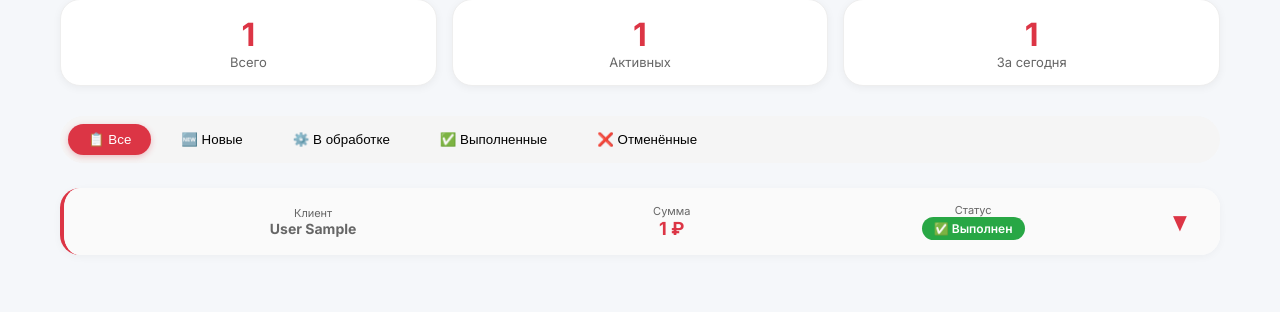
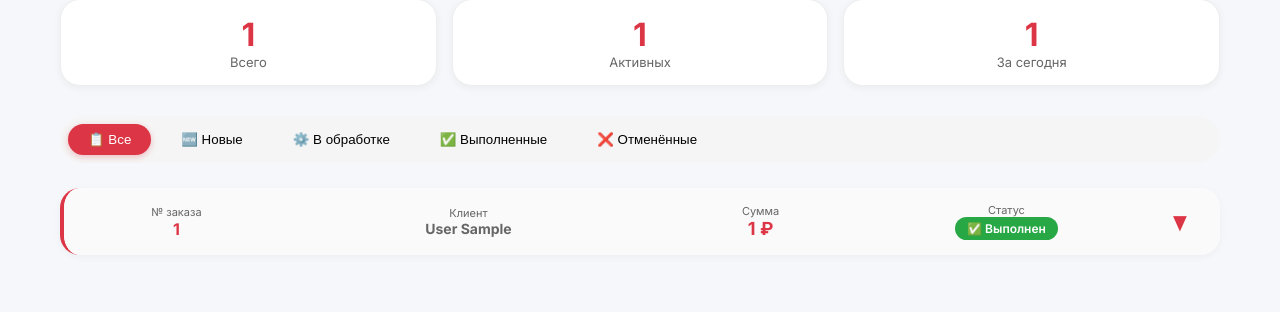
Before and after one commit to emilsttop/diplom_site, a Django app: template orders/templates/orders/manager_dashboard.html in a window 1280 px wide. Shown: the part 244-556 px from the top of the page. Run offline with Django 5.2, Linux system fonts and the light colour scheme; tables that the repository leaves empty hold one stand-in row (values such as "Sample post"); the template is opened without the code that fills it: values that come from a table or form of the project are taken from there, most other values are stand-ins (such as "Sample title", 1, 10 or a date in 2020).

Commit message:
Добавлен номер заказа в шапку карточки и регион в детальную информацию

```diff
--- a/orders/templates/orders/manager_dashboard.html
+++ b/orders/templates/orders/manager_dashboard.html
@@ -398,6 +398,10 @@
     {% for order in orders %}
     <div class="order-card {% if order.has_unread_messages %}has-unread{% endif %}" data-status="{{ order.status }}" data-order-id="{{ order.id }}">
         <div class="order-header" onclick="toggleOrder({{ order.id }})">
+    <div style="flex: 1;">
+        <div style="font-size: 11px; color: #666;">№ заказа</div>
+        <div class="order-id" style="font-weight: bold;">{{ order.id }}</div>
+    </div>
     <div style="flex: 2;">
         <div style="font-size: 11px; color: #666;">Клиент</div>
         <div class="order-client" style="font-weight: bold;">{{ order.client.last_name }} {{ order.client.first_name }}</div>
@@ -419,7 +423,6 @@
     </div>
     <div class="expand-icon">▼</div>
 </div>
-
         <div class="order-details" id="details-{{ order.id }}">
             <div class="detail-grid">
                 <div class="detail-card">
@@ -427,6 +430,7 @@
                     <div class="detail-value">{{ order.client.last_name }} {{ order.client.first_name }}</div>
                     <div style="font-size:12px; color:#888; margin-top: 5px;">📧 {{ order.client.email }}</div>
                     <div style="font-size:12px; color:#888; margin-top: 3px;">📞 {{ order.client.phone|default:"Телефон не указан" }}</div>
+                    <div style="font-size:12px; color:#888; margin-top: 3px;">🌍 Регион: {{ order.region|default:"Не указан" }}</div>
                 </div>
                 <div class="detail-card">
                     <div class="detail-label">📦 Состав заказа</div>
```
Lines whose indentation alone changed are shown as unchanged.
